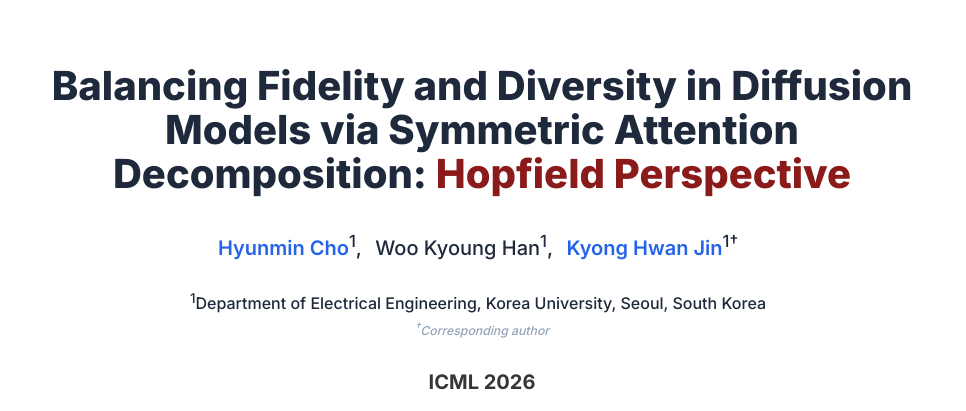
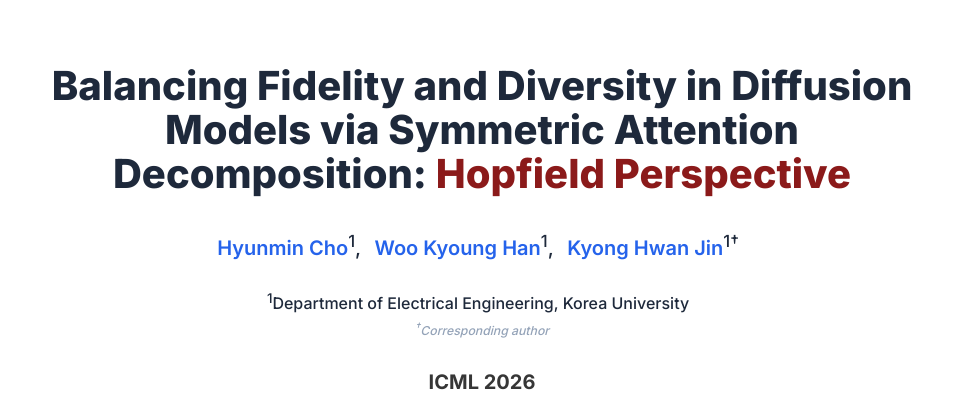
Before and after one commit to hyeon-cho/Balancing, a plain HTML site: page index.html in a window 1280 px wide. Shown: the top 411 px of the page, without its empty margins (158-1124 px from the left). Drawn offline with nearby package versions, Linux system fonts and the light colour scheme; files whose address does not match are found by name.

Commit message:
Update index.html

```diff
--- a/index.html
+++ b/index.html
@@ -479,16 +479,15 @@
 
               <div class="is-size-5 publication-authors" style="margin-top: 1rem;">
                 <span class="author-block">
-                  <a href="https://github.com/hyeon-cho" target="_blank">Hyunmin Cho</a><sup>1</sup>,</span>
+                  <a href="https://hyeon-cho.github.io/" target="_blank">Hyunmin Cho</a><sup>1</sup>,</span>
                 <span class="author-block">
-                  Woo Kyoung Han<sup>1</sup>,</span>
+                  <a href="https://wookyounghan.github.io/" target="_blank">Woo Kyoung Han</a><sup>1</sup>,</span>
                 <span class="author-block">
                   <a href="https://ipa.korea.ac.kr/" target="_blank">Kyong Hwan Jin</a><sup>1&dagger;</sup></span>
               </div>
 
               <div class="is-size-6 publication-authors" style="margin-top: 0.4rem;">
-                <span class="author-block"><sup>1</sup>Department of Electrical Engineering, Korea University, Seoul,
-                  South Korea</span>
+                <span class="author-block"><sup>1</sup>Department of Electrical Engineering, Korea University</span>
                 <br>
                 <span class="eql-cntrb"><small><sup>&dagger;</sup>Corresponding author</small></span>
               </div>
```
